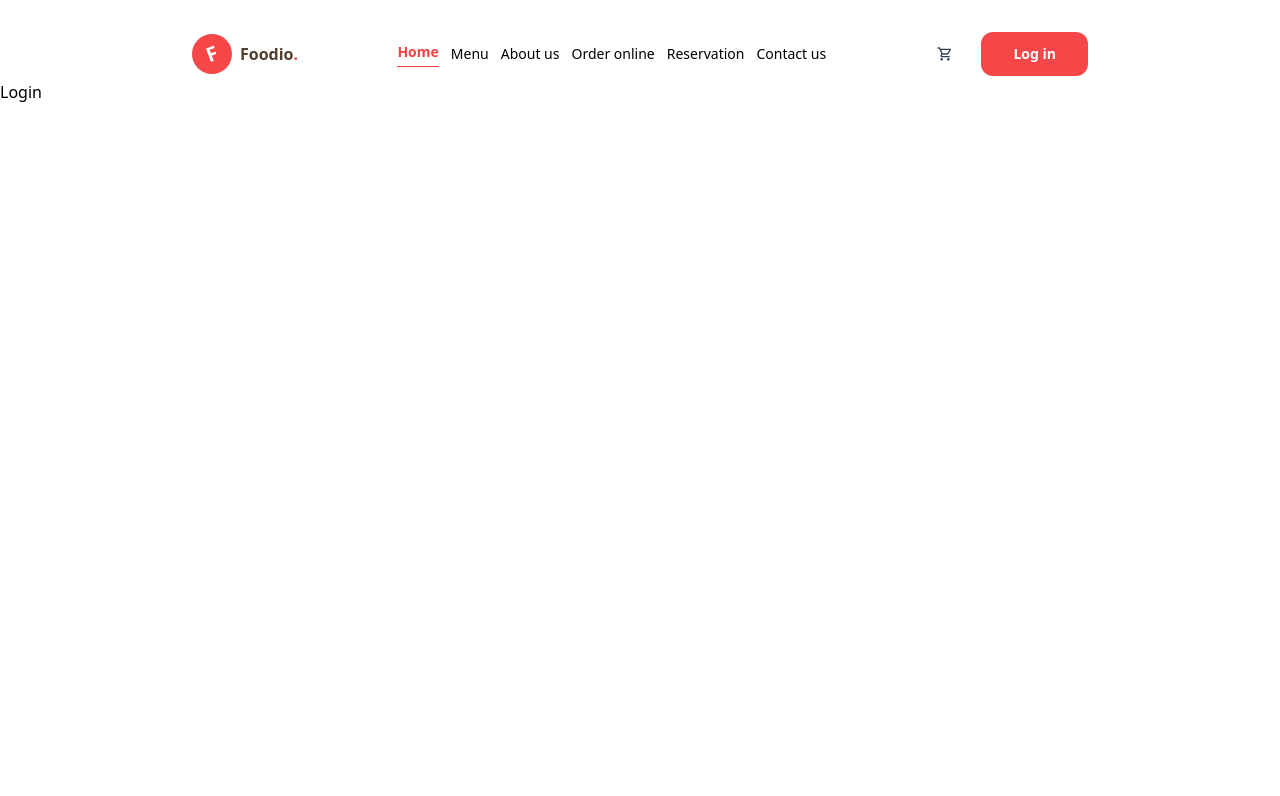
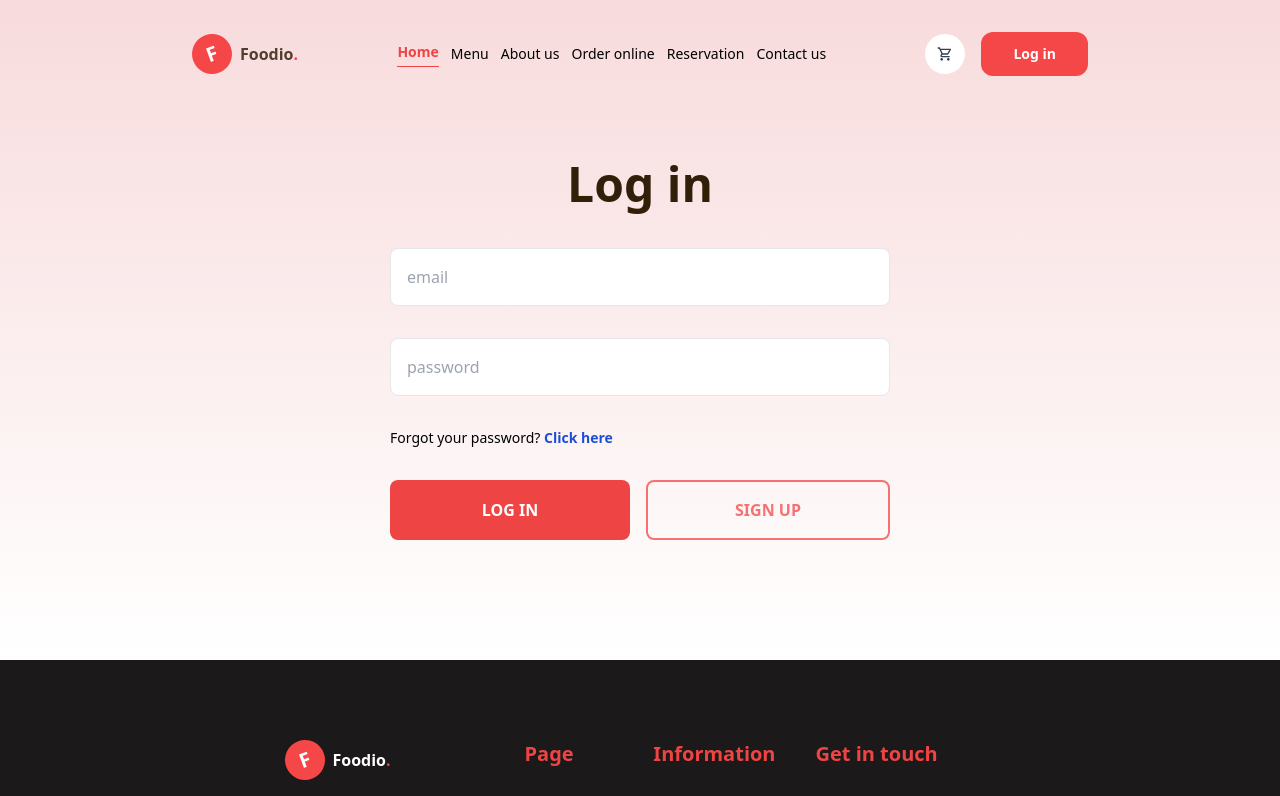
Before and after one commit to the-hackerist/foodio, a React (Vite) app in the folder client/: page /log-in in a window 1280 px wide. Shown: the top 796 px of the page. Built offline with nearby package versions, Linux system fonts and the light colour scheme.

Commit message:
create login and sign up pages and completed responsiveness of these pages

```diff
--- a/client/src/App.jsx
+++ b/client/src/App.jsx
@@ -9,6 +9,7 @@ import ContactUs from "./pages/ContactUs";
 import Footer from "./components/Footer";
 import Login from "./pages/Login";
 import Cart from "./pages/Cart";
+import SignUp from "./pages/SignUp";
 
 function App() {
   return (
@@ -22,6 +23,7 @@ function App() {
         <Route path="/reservation" element={<Reservation />} />
         <Route path="/contact-us" element={<ContactUs />} />
         <Route path="/log-in" element={<Login />} />
+        <Route path="/sign-up" element={<SignUp />} />
         <Route path="/cart" element={<Cart />} />
       </Routes>
       <Footer />
--- a/client/src/components/Header.jsx
+++ b/client/src/components/Header.jsx
@@ -13,6 +13,8 @@ function Header() {
     "border-b border-red-500 text-red-500 pb-1 font-semibold";
 
   const handleActiveLink = (link) => {
+    if (link === "none") setActiveLink(link);
+
     setActiveLink(link);
     setIsMenuOpen(false);
   };
@@ -155,12 +157,21 @@ function Header() {
       </div>
 
       <div className="hidden lg:flex items-center gap-4 justify-between">
-        <div className="bg-white p-3 rounded-full text-slate-700">
+        <Link
+          onClick={() => handleActiveLink("none")}
+          to="/cart"
+          className="bg-white p-3 rounded-full text-slate-700"
+        >
           <MdOutlineShoppingCart />
-        </div>
-        <button className="px-8 py-3 text-white font-semibold  text-sm bg-[#F54748] rounded-xl">
+        </Link>
+
+        <Link
+          onClick={() => handleActiveLink("none")}
+          to="/log-in"
+          className="px-8 py-3 text-white font-semibold  text-sm bg-[#F54748] rounded-xl"
+        >
           Log in
-        </button>
+        </Link>
       </div>
     </header>
   );
--- a/client/src/pages/Login.jsx
+++ b/client/src/pages/Login.jsx
@@ -1,5 +1,52 @@
+import { Link } from "react-router-dom";
+
 function Login() {
-  return <div className="h-screen pt-20">Login</div>;
+  return (
+    <div className="py-20 pt-40 flex justify-center px-10 bg-gradient-to-b from-[#F8DBDC] via-[#F8E7E7]to-[#F9F9F9]">
+      <div className="flex flex-col items-center w-screen">
+        <h2 className="text-5xl font-bold text-[#311F09]">Log in</h2>
+
+        <form className="flex flex-col gap-6 py-10 w-full max-w-[500px] md:gap-8">
+          <input
+            className="p-4 border rounded-lg"
+            type="email"
+            placeholder="email"
+            id="email"
+          />
+
+          <input
+            className="p-4 border rounded-lg"
+            type="password"
+            placeholder="password"
+            id="password"
+          />
+
+          <p className="text-sm">
+            Forgot your password?{" "}
+            <span className="text-blue-700 font-semibold hover:underline cursor-pointer">
+              Click here
+            </span>
+          </p>
+
+          <div className="flex flex-col md:flex-row justify-between gap-4">
+            <input
+              type="submit"
+              value="Log in"
+              className="bg-red-500 rounded-lg p-4 uppercase font-bold text-white flex-1 cursor-pointer hover:opacity-95"
+            />
+
+            <Link
+              role="button"
+              to="/sign-up"
+              className="border-2 border-red-400 rounded-lg text-red-400 p-4 uppercase font-bold flex-1 hover:bg-red-50 hover:text-red-500 hover:border-red-500 text-center"
+            >
+              Sign up
+            </Link>
+          </div>
+        </form>
+      </div>
+    </div>
+  );
 }
 
 export default Login;
--- /dev/null
+++ b/client/src/pages/SignUp.jsx
@@ -0,0 +1,63 @@
+import { Link } from "react-router-dom";
+
+function SignUp() {
+  return (
+    <div className="py-20 pt-40 flex justify-center px-10 bg-gradient-to-b from-[#F8DBDC] via-[#F8E7E7]to-[#F9F9F9]">
+      <div className="flex flex-col items-center w-screen">
+        <h2 className="text-5xl font-bold text-[#311F09]">Sign up</h2>
+
+        <form className="flex flex-col gap-6 py-10 w-full max-w-[500px] md:gap-8">
+          <input
+            className="p-4 border rounded-lg"
+            type="text"
+            placeholder="username"
+            id="username"
+          />
+
+          <input
+            className="p-4 border rounded-lg"
+            type="email"
+            placeholder="email"
+            id="email"
+          />
+
+          <input
+            className="p-4 border rounded-lg"
+            type="password"
+            placeholder="password"
+            id="password"
+          />
+
+          <input
+            className="p-4 border rounded-lg"
+            type="password"
+            placeholder="confirm password"
+            id="confirmPassword"
+          />
+
+          <p className="text-sm">
+            Already registered?{" "}
+            <Link
+              to="/log-in"
+              className="text-blue-700 font-semibold hover:underline cursor-pointer"
+            >
+              Log in
+            </Link>
+          </p>
+
+          <div className="flex flex-col md:flex-row gap-4">
+            <Link
+              role="button"
+              to="/sign-up"
+              className="bg-red-500 rounded-lg p-4 uppercase font-bold text-white flex-1 cursor-pointer hover:opacity-95 text-center"
+            >
+              Create account
+            </Link>
+          </div>
+        </form>
+      </div>
+    </div>
+  );
+}
+
+export default SignUp;
```
